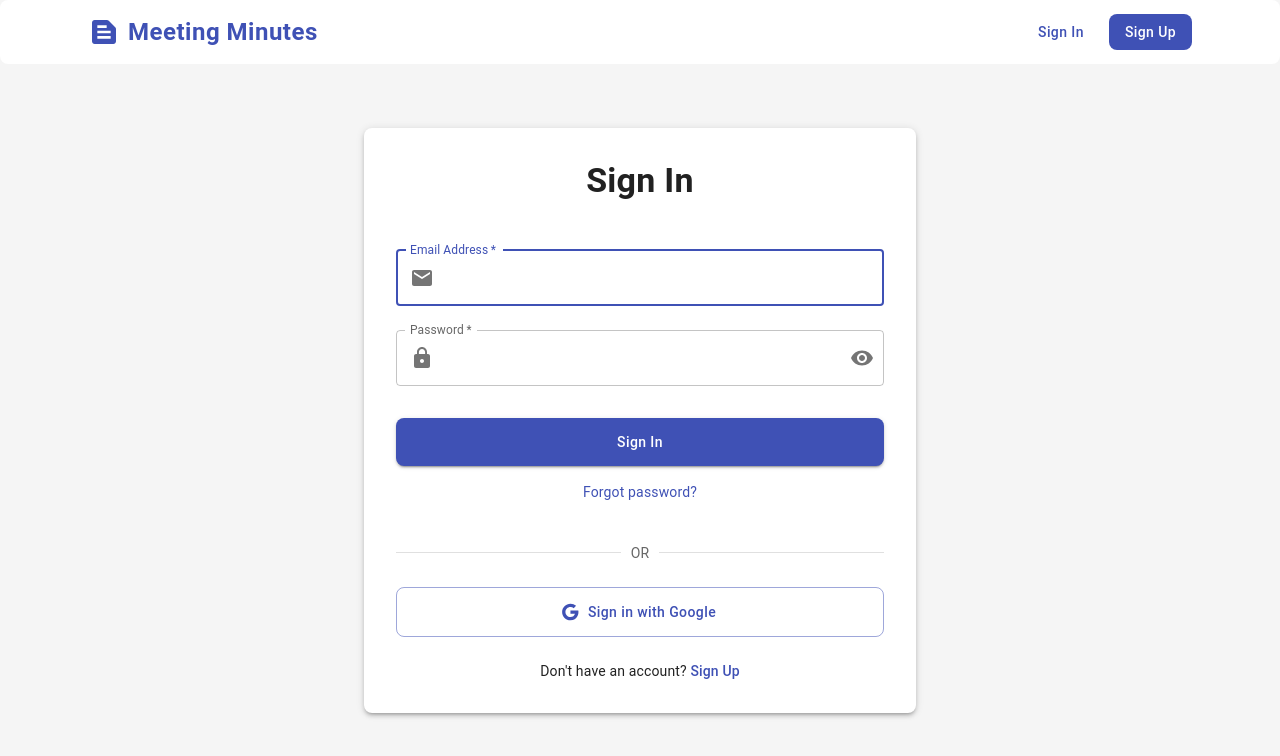
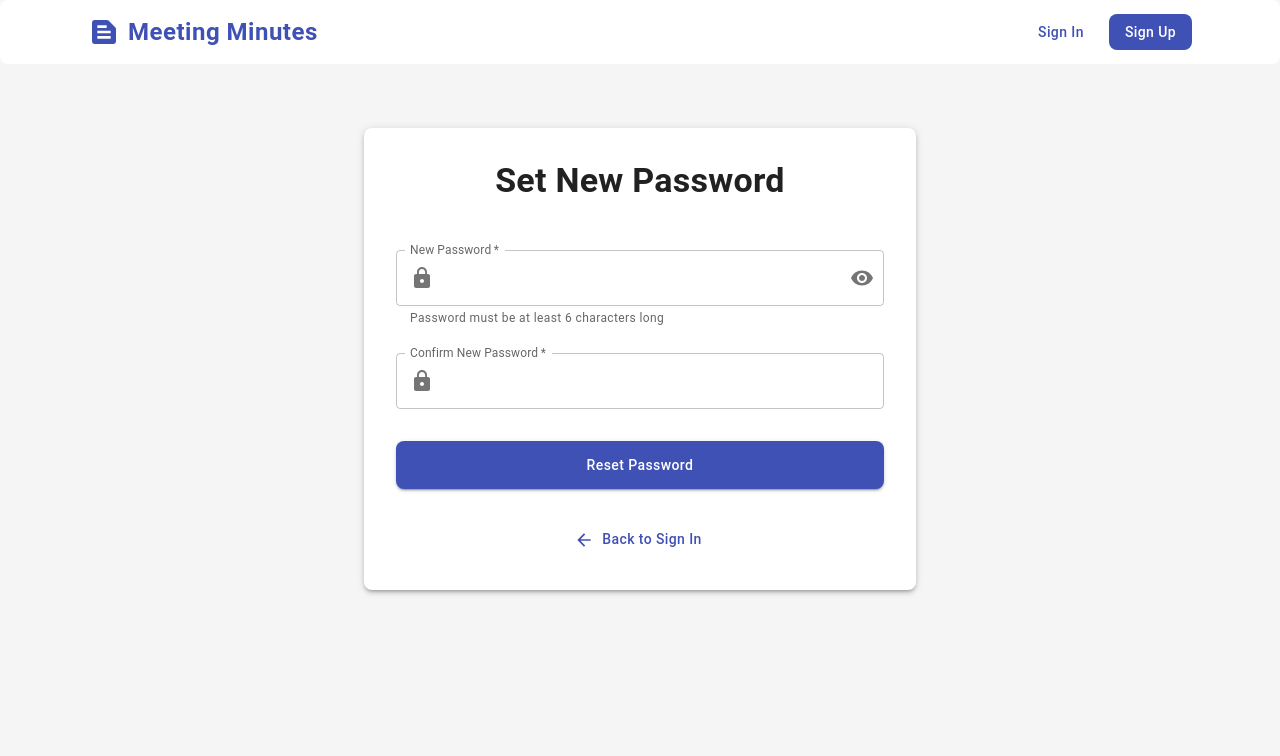
Before and after one commit to ThhmSamuel/meet-summarizer-frontend, a React (Create React App) app: page /reset-password/1 in a window 1280 px wide. Before the commit this address led to /login. Shown: the top 756 px of the page. Built offline with nearby package versions, Linux system fonts and the light colour scheme; no server answers.

Commit message:
added forgot password

```diff
--- a/src/App.js
+++ b/src/App.js
@@ -16,6 +16,7 @@ import ViewSummary from './pages/ViewSummary';
 import Login from './pages/Login';
 import Register from './pages/Register';
 import ForgotPassword from './pages/ForgotPassword';
+import ResetPassword from './pages/ResetPassword';
 
 // Context
 import { SummaryProvider } from './context/SummaryContext';
@@ -84,6 +85,7 @@ function App() {
                 <Route path="/login" element={<Login />} />
                 <Route path="/register" element={<Register />} />
                 <Route path="/forgot-password" element={<ForgotPassword />} />
+                <Route path="/reset-password/:token" element={<ResetPassword />} />
 
                 {/* Protected routes */}
                 <Route element={<ProtectedRoute />}>
--- a/src/api/authApi.js
+++ b/src/api/authApi.js
@@ -27,3 +27,13 @@ export const getCurrentUser = async () => {
   const response = await api.get('/auth/me');
   return response.data;
 };
+
+export const forgotPassword = async (email) => {
+  const response = await api.post('/auth/forgotpassword', { email });
+  return response.data;
+};
+
+export const resetPassword = async (token, password) => {
+  const response = await api.put(`/auth/resetpassword/${token}`, { password });
+  return response.data;
+};
--- a/src/pages/ForgotPassword.js
+++ b/src/pages/ForgotPassword.js
@@ -9,16 +9,19 @@ import {
   Button,
   Paper,
   Alert,
-  InputAdornment
+  InputAdornment,
+  CircularProgress
 } from '@mui/material';
 import {
   Email as EmailIcon,
   ArrowBack as ArrowBackIcon
 } from '@mui/icons-material';
+import { forgotPassword } from '../api/authApi';
 
 const ForgotPassword = () => {
   const [email, setEmail] = useState('');
   const [isSubmitted, setIsSubmitted] = useState(false);
+  const [loading, setLoading] = useState(false);
   const [error, setError] = useState('');
 
   const validateEmail = (email) => {
@@ -41,10 +44,18 @@ const ForgotPassword = () => {
 
     // Clear errors
     setError('');
+    setLoading(true);
 
-    // In a real implementation, you would call an API endpoint to send a reset email
-    // For this example, we'll just simulate a successful submission
-    setIsSubmitted(true);
+    try {
+      // Send forgot password request
+      await forgotPassword(email);
+      setIsSubmitted(true);
+    } catch (err) {
+      console.error('Forgot password error:', err);
+      setError(err.response?.data?.error || 'Failed to send reset email. Please try again.');
+    } finally {
+      setLoading(false);
+    }
   };
 
   return (
@@ -88,6 +99,7 @@ const ForgotPassword = () => {
                   autoFocus
                   value={email}
                   onChange={(e) => setEmail(e.target.value)}
+                  disabled={loading}
                   InputProps={{
                     startAdornment: (
                       <InputAdornment position="start">
@@ -102,8 +114,13 @@ const ForgotPassword = () => {
                   fullWidth
                   variant="contained"
                   sx={{ mt: 3, mb: 2, py: 1.5 }}
+                  disabled={loading}
                 >
-                  Send Reset Link
+                  {loading ? (
+                    <CircularProgress size={24} color="inherit" />
+                  ) : (
+                    'Send Reset Link'
+                  )}
                 </Button>
               </Box>
             </>
@@ -113,6 +130,7 @@ const ForgotPassword = () => {
               sx={{ width: '100%', mb: 3 }}
             >
               If an account exists with email {email}, a password reset link has been sent.
+              Please check your email and follow the instructions to reset your password.
             </Alert>
           )}
 
--- /dev/null
+++ b/src/pages/ResetPassword.js
@@ -0,0 +1,202 @@
+// src/pages/ResetPassword.js
+import React, { useState } from 'react';
+import { Link, useParams, useNavigate } from 'react-router-dom';
+import {
+  Container,
+  Box,
+  Typography,
+  TextField,
+  Button,
+  Paper,
+  Alert,
+  InputAdornment,
+  IconButton,
+  CircularProgress
+} from '@mui/material';
+import {
+  Lock as LockIcon,
+  Visibility as VisibilityIcon,
+  VisibilityOff as VisibilityOffIcon,
+  ArrowBack as ArrowBackIcon
+} from '@mui/icons-material';
+import { resetPassword } from '../api/authApi';
+
+const ResetPassword = () => {
+  const { token } = useParams();
+  const navigate = useNavigate();
+  const [password, setPassword] = useState('');
+  const [confirmPassword, setConfirmPassword] = useState('');
+  const [showPassword, setShowPassword] = useState(false);
+  const [loading, setLoading] = useState(false);
+  const [success, setSuccess] = useState(false);
+  const [error, setError] = useState('');
+
+  const handleSubmit = async (e) => {
+    e.preventDefault();
+
+    // Form validation
+    if (!password) {
+      setError('Password is required');
+      return;
+    }
+
+    if (password.length < 6) {
+      setError('Password must be at least 6 characters long');
+      return;
+    }
+
+    if (password !== confirmPassword) {
+      setError('Passwords do not match');
+      return;
+    }
+
+    // Clear errors
+    setError('');
+    setLoading(true);
+
+    try {
+      // Send reset password request
+      await resetPassword(token, password);
+      setSuccess(true);
+
+      // Redirect to login after a delay
+      setTimeout(() => {
+        navigate('/login');
+      }, 3000);
+    } catch (err) {
+      console.error('Reset password error:', err);
+      setError(err.response?.data?.error || 'Failed to reset password. Please try again.');
+    } finally {
+      setLoading(false);
+    }
+  };
+
+  return (
+    <Container maxWidth="sm" sx={{ py: 8 }}>
+      <Paper elevation={3} sx={{ p: 4, borderRadius: 2 }}>
+        <Box
+          sx={{
+            display: 'flex',
+            flexDirection: 'column',
+            alignItems: 'center',
+          }}
+        >
+          <Typography variant="h4" component="h1" sx={{ fontWeight: 'bold', mb: 4 }}>
+            Set New Password
+          </Typography>
+
+          {success ? (
+            <>
+              <Alert
+                severity="success"
+                sx={{ width: '100%', mb: 3 }}
+              >
+                Password reset successful! You will be redirected to the login page.
+              </Alert>
+
+              <Button
+                component={Link}
+                to="/login"
+                variant="contained"
+                color="primary"
+                sx={{ mt: 2 }}
+              >
+                Go to Login
+              </Button>
+            </>
+          ) : (
+            <>
+              {error && (
+                <Alert
+                  severity="error"
+                  sx={{ width: '100%', mb: 3 }}
+                >
+                  {error}
+                </Alert>
+              )}
+
+              <Box component="form" onSubmit={handleSubmit} sx={{ width: '100%' }}>
+                <TextField
+                  margin="normal"
+                  required
+                  fullWidth
+                  name="password"
+                  label="New Password"
+                  type={showPassword ? 'text' : 'password'}
+                  id="password"
+                  value={password}
+                  onChange={(e) => setPassword(e.target.value)}
+                  disabled={loading}
+                  helperText="Password must be at least 6 characters long"
+                  InputProps={{
+                    startAdornment: (
+                      <InputAdornment position="start">
+                        <LockIcon />
+                      </InputAdornment>
+                    ),
+                    endAdornment: (
+                      <InputAdornment position="end">
+                        <IconButton
+                          aria-label="toggle password visibility"
+                          onClick={() => setShowPassword(!showPassword)}
+                          edge="end"
+                        >
+                          {showPassword ? <VisibilityOffIcon /> : <VisibilityIcon />}
+                        </IconButton>
+                      </InputAdornment>
+                    ),
+                  }}
+                />
+
+                <TextField
+                  margin="normal"
+                  required
+                  fullWidth
+                  name="confirmPassword"
+                  label="Confirm New Password"
+                  type={showPassword ? 'text' : 'password'}
+                  id="confirmPassword"
+                  value={confirmPassword}
+                  onChange={(e) => setConfirmPassword(e.target.value)}
+                  disabled={loading}
+                  InputProps={{
+                    startAdornment: (
+                      <InputAdornment position="start">
+                        <LockIcon />
+                      </InputAdornment>
+                    ),
+                  }}
+                />
+
+                <Button
+                  type="submit"
+                  fullWidth
+                  variant="contained"
+                  sx={{ mt: 3, mb: 2, py: 1.5 }}
+                  disabled={loading}
+                >
+                  {loading ? (
+                    <CircularProgress size={24} color="inherit" />
+                  ) : (
+                    'Reset Password'
+                  )}
+                </Button>
+              </Box>
+
+              <Button
+                component={Link}
+                to="/login"
+                startIcon={<ArrowBackIcon />}
+                sx={{ mt: 2 }}
+              >
+                Back to Sign In
+              </Button>
+            </>
+          )}
+        </Box>
+      </Paper>
+    </Container>
+  );
+};
+
+export default ResetPassword;
```
